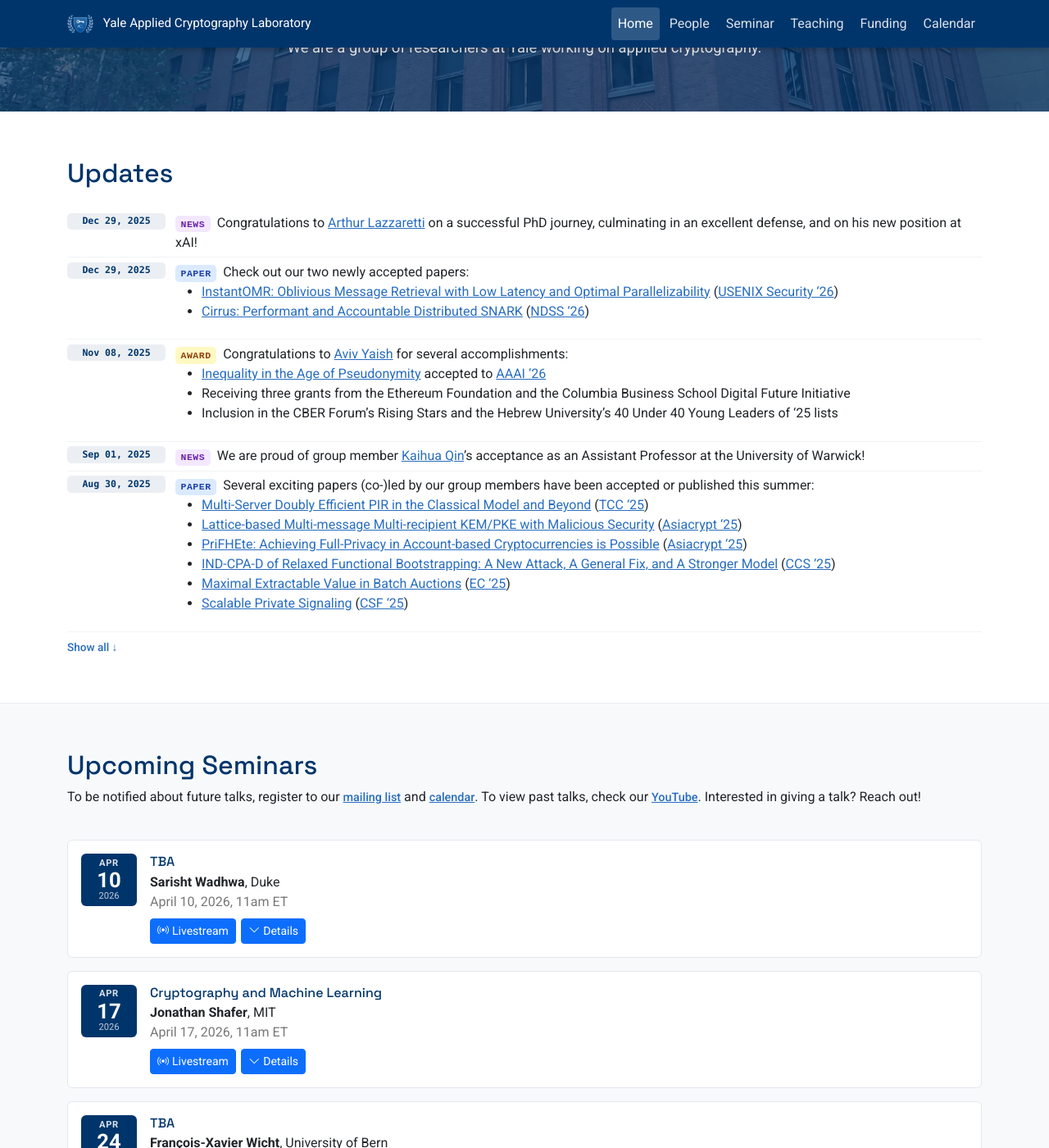
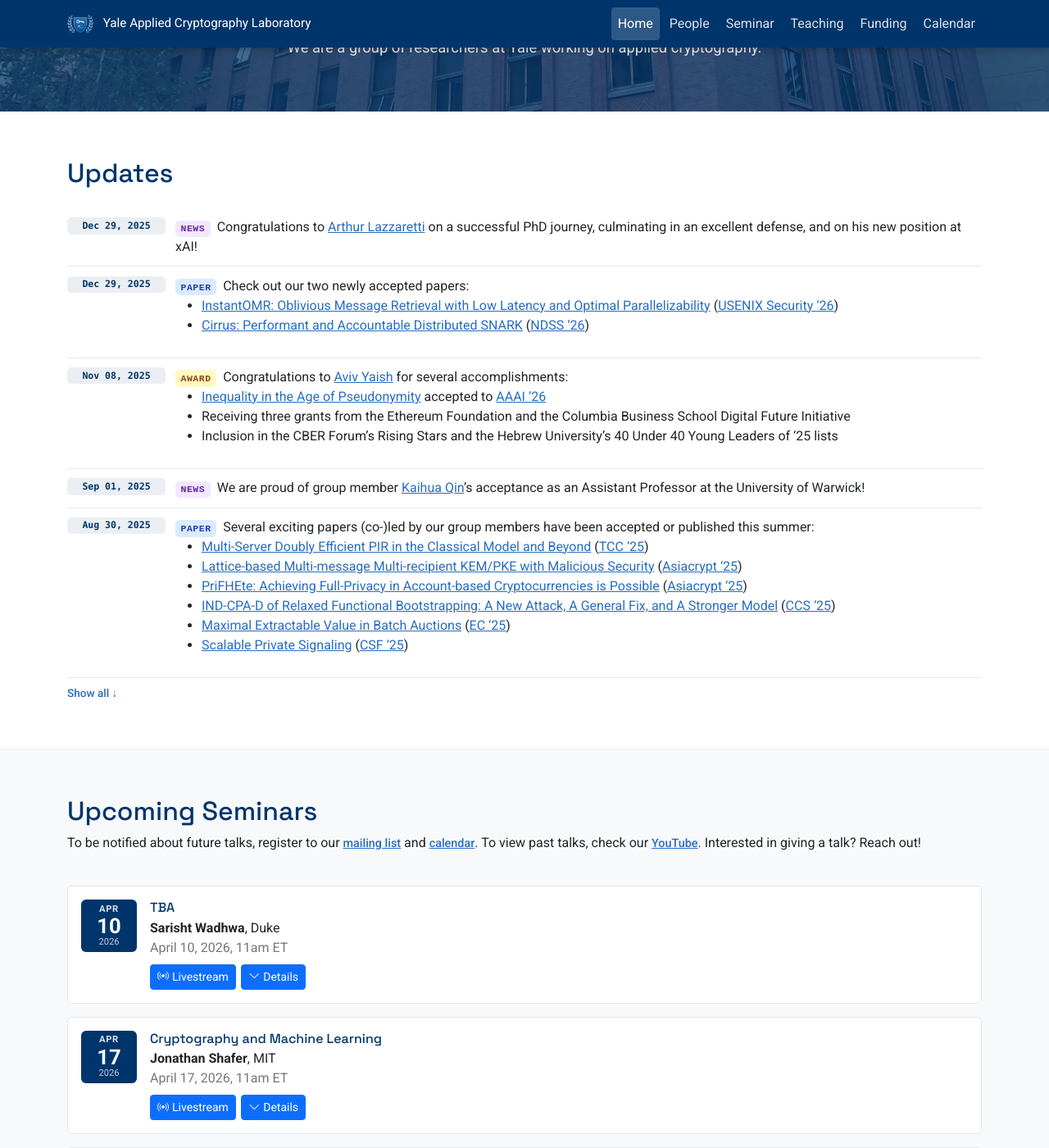
Before and after one commit to yale-acl/yacl-website, a Jekyll site: the page built from index.md, in a window 1280 px wide and 1400 px high, scrolled down 334 px. Shown: the whole window at 82% size. Built offline with Jekyll 4.4.1, drawn with Linux system fonts in a browser that asks for light colours.

Commit message:
Refine update list spacing on mobile
Co-authored-by: OpenAI Codex <codex@openai.com>

```diff
--- a/assets/css/main.css
+++ b/assets/css/main.css
@@ -74,8 +74,8 @@ a { color: var(--bs-link-color); }
   display: flex;
   align-items: flex-start;
   gap: .75rem;
-  padding: .35rem 0;
-  border-bottom: 1px solid #f0f3f6;
+  padding: .7rem 0;
+  border-bottom: 1px solid #e2e8f0;
 }
 .update-item:last-child { border-bottom: none; }
 
@@ -250,8 +250,12 @@ a { color: var(--bs-link-color); }
 
 @media (max-width: 768px) {
   .hero-logo { width: 180px; height: 180px; }
-  .update-item { gap: .5rem; }
-  .update-date { flex: 0 0 6.25rem; }
+  .update-item { flex-direction: column; gap: .5rem; }
+  .update-date {
+    flex: 0 0 auto;
+    align-self: stretch;
+    justify-content: center;
+  }
   .person-row, .person-row-featured { grid-template-columns: 80px minmax(0,1fr); }
   .person-photo-large { max-width: 80px; }
 }
```
